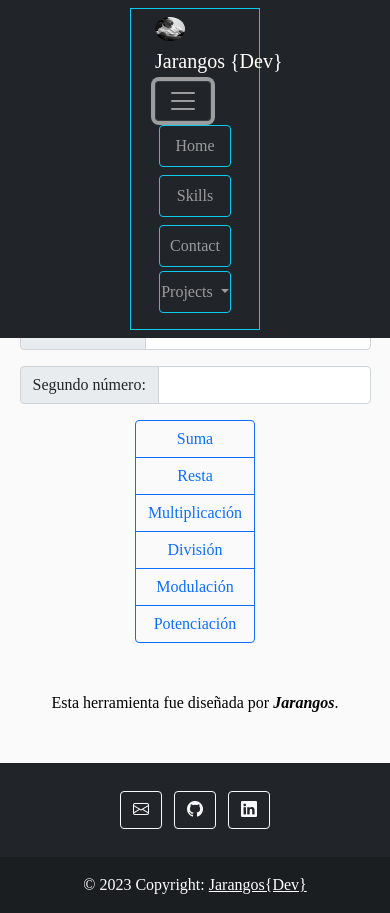
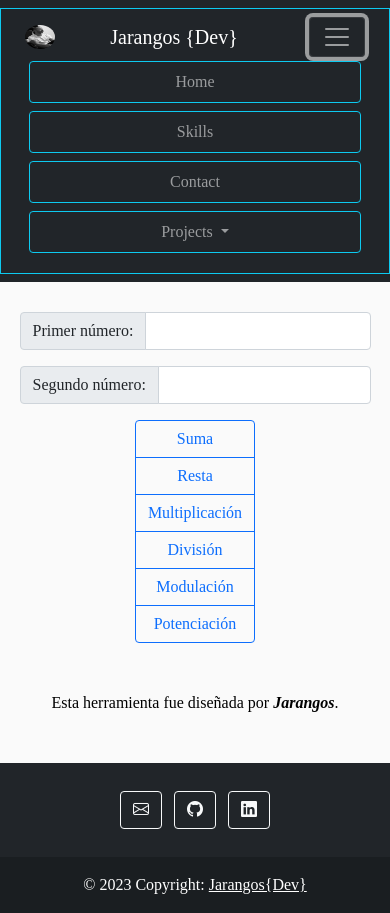
Before and after one commit to JarangosDev/JarangosDevPage, a plain HTML site: page operations.html in a window 390 px wide. Both pictures are taken after a click on the button "Toggle navigation". Drawn offline with nearby package versions, Linux system fonts and the light colour scheme.

Commit message:
Fix col display.

```diff
--- a/operations.html
+++ b/operations.html
@@ -15,7 +15,7 @@
 
 <body>
   <div class="container-fluid fixed-top px-0 bg-dark">
-    <div class="container col-4 border border-info my-2">
+    <div class="container col-md-4 border border-info my-2">
       <nav class="navbar navbar-expand-lg navbar-dark bg-dark">
         <div class="container-fluid">
           <img
@@ -57,7 +57,7 @@
                   >Contact</a
                 >
               </li>
-              <li class="nav-item dropdown">
+              <li class="nav-item dropdown my-1">
                 <a
                   class="nav-link dropdown-toggle btn btn-outline-info mx-1"
                   href="#"
```
